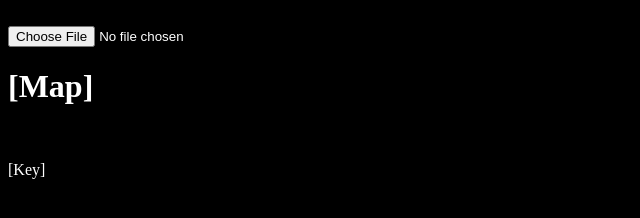
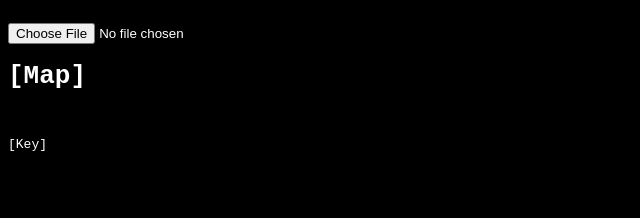
Before and after one commit to MartinFillon/epi-projects, a website: page public/sokoban.html in a window 1280 px wide. Shown: the whole page, without its empty margins (0-640 px from the left). Drawn offline with Linux system fonts and the light colour scheme.

Commit message:
[FIX] trying to make every char same length

```diff
--- a/public/sokoban.html
+++ b/public/sokoban.html
@@ -4,7 +4,7 @@
     <meta charset="UTF-8">
     <title>Sokoban</title>
 </head>
-<body style="background-color: black; color: white; white-space: pre; font-variant-numeric: tabular-nums;">
+<body style="background-color: black; color: white; white-space: pre; font-family: monospace;">
 <input type="file" id="file-input" >
 <h1>[Map]</h1>
 <p>[Key]</p>
```
